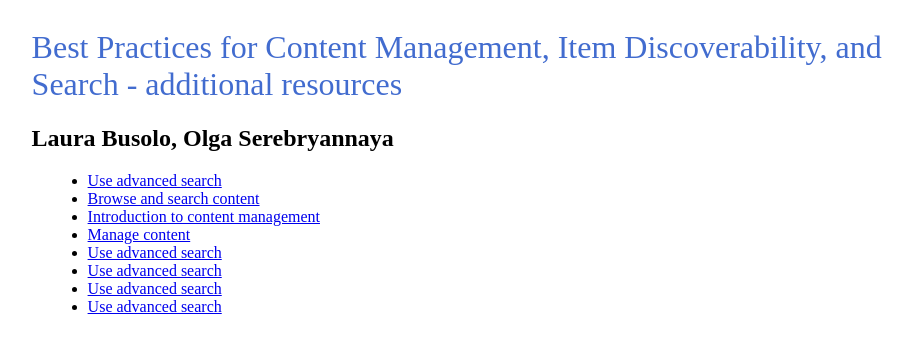
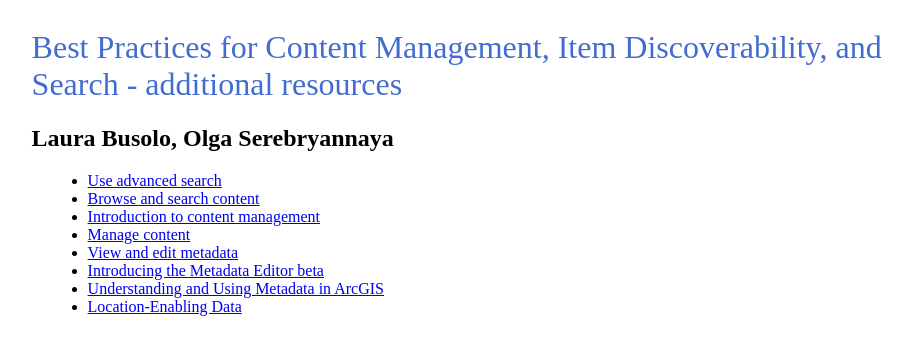
Before and after one commit to Olga8614/Best, a plain HTML site: page index.html in a window 1280 px wide. Shown: the whole page, without its empty margins (8-921 px from the left). Drawn offline with Linux system fonts and the light colour scheme.

Commit message:
more edits

```diff
--- a/index.html
+++ b/index.html
@@ -158,10 +158,10 @@
 						<li><a href="https://doc.arcgis.com/en/arcgis-online/reference/search.htm" target="_blank">Browse and search content</a></li>
 						<li><a href="https://developers.arcgis.com/documentation/mapping-apis-and-services/content-management/" target="_blank">Introduction to content management</a></li>
 						<li><a href="https://doc.arcgis.com/en/arcgis-online/administer/manage-items.htm" target="_blank">Manage content</a></li>
-						<li><a href="https://doc.arcgis.com/en/arcgis-online/manage-data/metadata.htm" target="_blank">Use advanced search</a></li>
-						<li><a href="https://community.esri.com/t5/metadata-catalogs-and-search-blog/introducing-the-metadata-editor-beta/ba-p/1304373/jump-to/first-unread-message" target="_blank">Use advanced search</a></li>
-						<li><a href="https://www.esri.com/training/catalog/5f8f153e026b7e47d1da2260/understanding-and-using-metadata-in-arcgis/" target="_blank">Use advanced search</a></li>
-						<li><a href="https://www.esri.com/training/catalog/5d93abcfea17287deea89a7c/locationenabling-data/" target="_blank">Use advanced search</a></li>
+						<li><a href="https://doc.arcgis.com/en/arcgis-online/manage-data/metadata.htm" target="_blank">View and edit metadata</a></li>
+						<li><a href="https://community.esri.com/t5/metadata-catalogs-and-search-blog/introducing-the-metadata-editor-beta/ba-p/1304373/jump-to/first-unread-message" target="_blank">Introducing the Metadata Editor beta</a></li>
+						<li><a href="https://www.esri.com/training/catalog/5f8f153e026b7e47d1da2260/understanding-and-using-metadata-in-arcgis/" target="_blank">Understanding and Using Metadata in ArcGIS</a></li>
+						<li><a href="https://www.esri.com/training/catalog/5d93abcfea17287deea89a7c/locationenabling-data/" target="_blank">Location-Enabling Data</a></li>
 </li>
 
 
```
